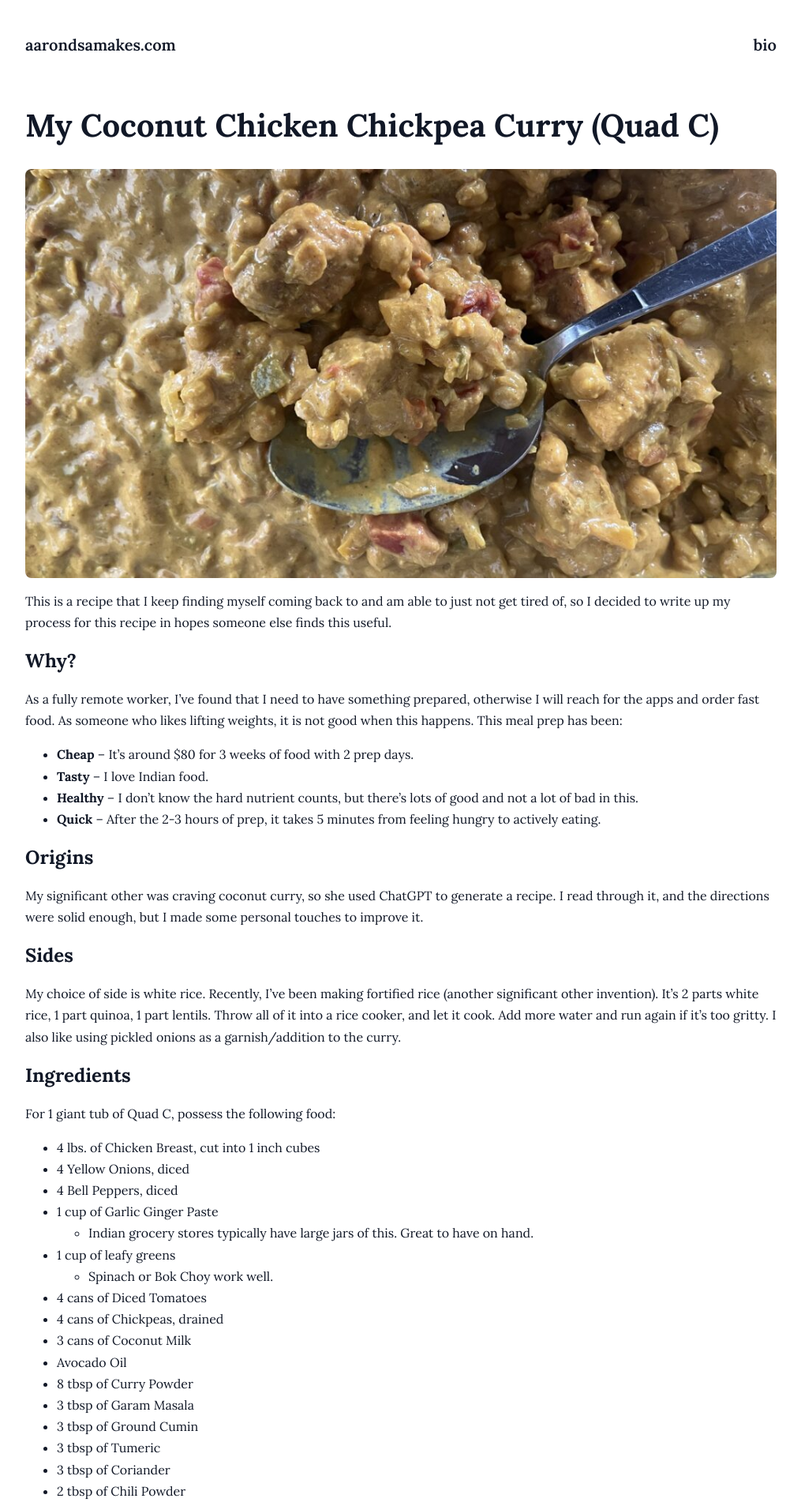
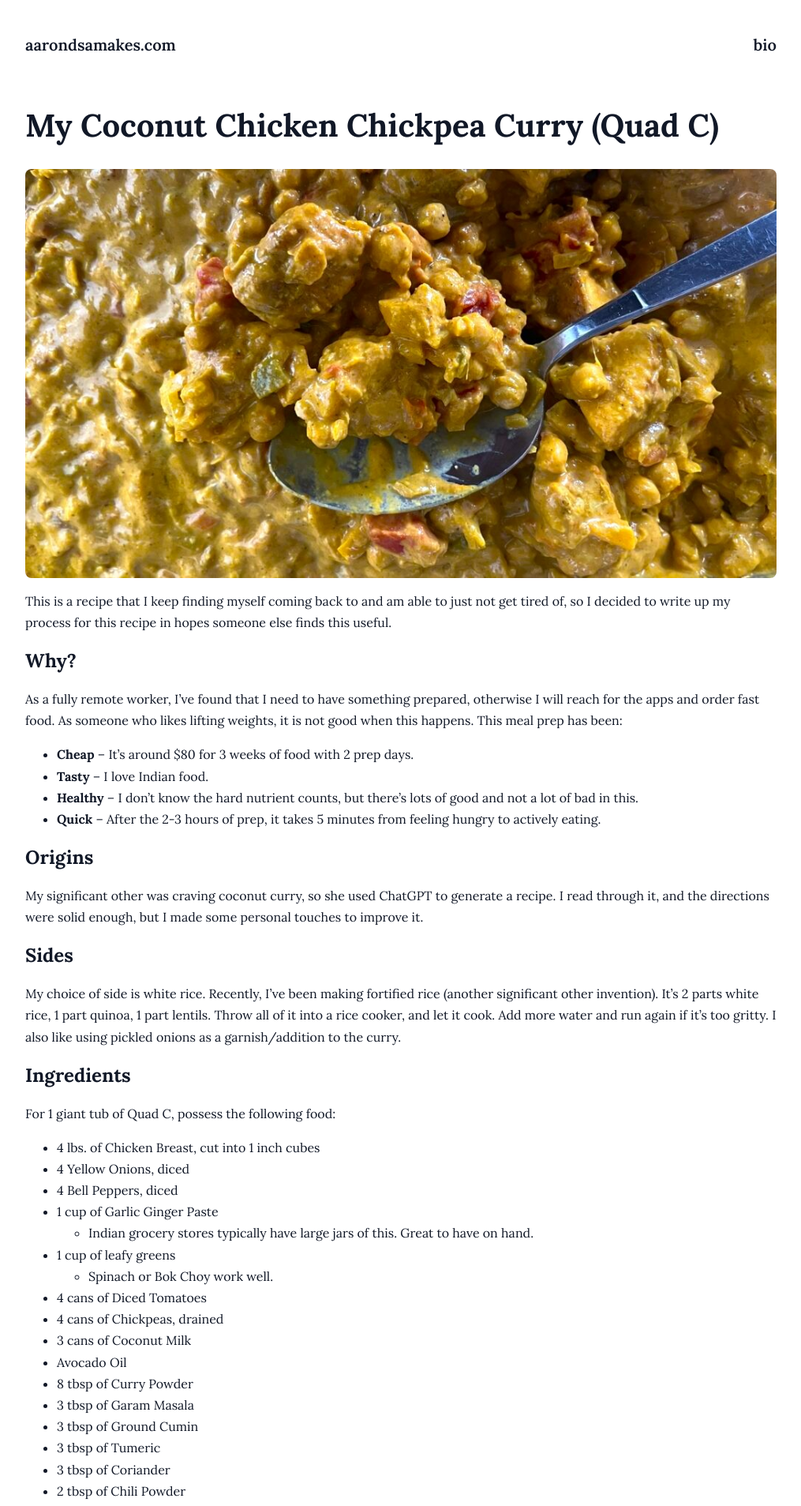
Before and after one commit to amd1250x/amd1250x.github.io, a Jekyll site: the page built from _food/my-coconut-chicken-chickpea-curry-quad-c.md, in a window 1280 px wide. Shown: the top 1907 px of the page at 79% size, without its empty margins (132-1147 px from the left). Built offline with Jekyll 4.4.1, drawn with Linux system fonts in a browser that asks for light colours.

Commit message:
Fix food image

```diff
--- a/_layouts/2-column.html
+++ b/_layouts/2-column.html
@@ -9,7 +9,6 @@ layout: default
           <img class="col-image" src="{{ '/assets/img/' | append: col.image | relative_url }}" alt="{{ page.display_name | default: site.title }}">
         {% endif %}
       {% else %}
-        <h1 class="page-title">{{ page.title }}</h1>
         {{ content }}
       {% endif %}
     </div>
--- a/index.html
+++ b/index.html
@@ -8,7 +8,6 @@ title: Home
     <li class="post-list-item">
       <h2 class="post-list-title"><a href="{{ post.url | relative_url }}">{{ post.title }}</a></h2>
       <div class="post-meta">
-        <span class="post-site">{{ site.title }}</span>
         <span class="post-date">{{ post.date | date: "%B %-d, %Y" }}</span>
       </div>
 
```
Also changed, not shown: assets/img/cccc.jpeg.
